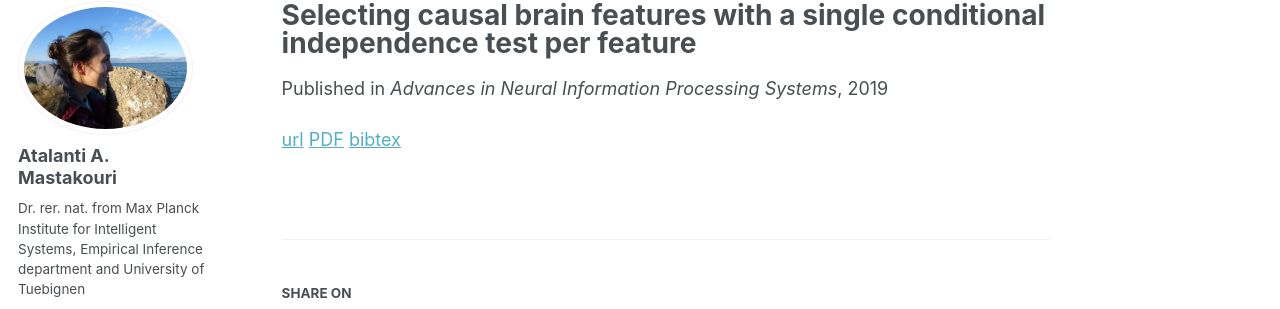
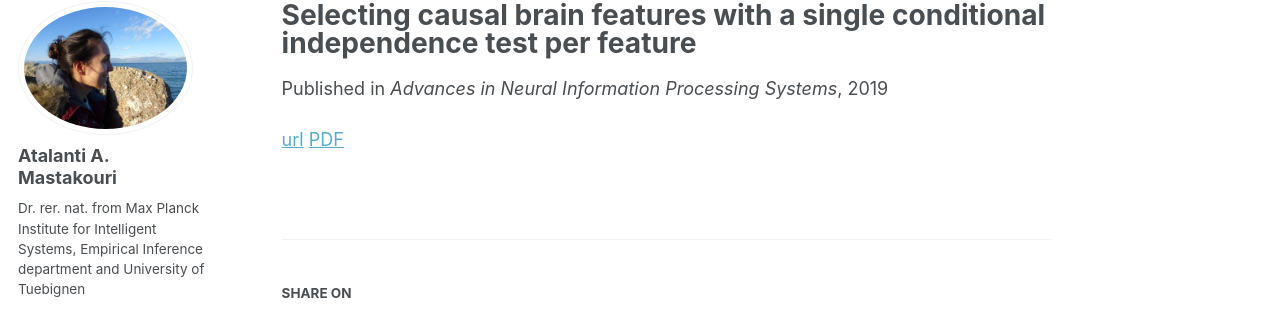
Before and after one commit to atalanti/atalanti.github.io, a Jekyll site: the page built from _publications/2019b-Selecting-causal-brain-features-with-a-single-conditional-independence-test-per-feature.md, in a window 1280 px wide. Shown: the part 117-426 px from the top of the page. Built offline with Jekyll 4.4.1, drawn with Linux system fonts in a browser that asks for light colours.

Commit message:
Update 2019b-Selecting-causal-brain-features-with-a-single-conditional-independence-test-per-feature.md

```diff
--- a/_publications/2019b-Selecting-causal-brain-features-with-a-single-conditional-independence-test-per-feature.md
+++ b/_publications/2019b-Selecting-causal-brain-features-with-a-single-conditional-independence-test-per-feature.md
@@ -6,4 +6,3 @@ venue: 'Advances in Neural Information Processing Systems'
 ---
 [url](https://proceedings.neurips.cc/paper/2019/hash/e6be4c22a5963ab00dfe8f3b695b5332-Abstract.html)
 [PDF](https://proceedings.neurips.cc/paper/2019/file/e6be4c22a5963ab00dfe8f3b695b5332-Paper.pdf)
-[bibtex](https://scholar.googleusercontent.com/scholar.bib?q=info:PyrE8oAou_UJ:scholar.google.com/&output=citation&scisdr=CgXPVUX_EMLaoh0CIuQ:AAGBfm0AAAAAYZEEOuRonr6soq20ou45iR7bC64V9HF9&scisig=AAGBfm0AAAAAYZEEOnIXBlV-rZNESDsRCzbuaCI-67kF&scisf=4&ct=citation&cd=-1&hl=de)
```
